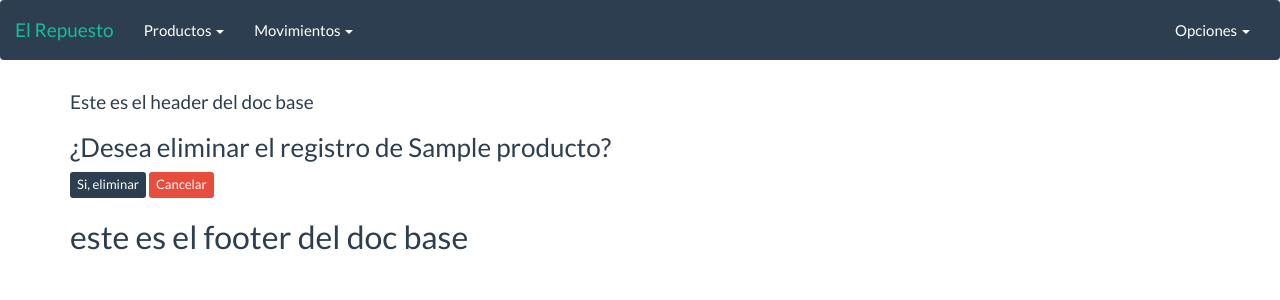
After one commit to liferaco/diplomadoDjango2018, a Django app: page /eliminar/1 in a window 1280 px wide. The commit adds this page. Shown: the top 300 px of the page. Run offline with Django 3.2, Linux system fonts and the light colour scheme; tables that the repository leaves empty hold one stand-in row (values such as "Sample post"); some libraries are stand-ins or nearby versions.

Commit message:
video 10. Actualizar y Eliminar registros del modelo productos

```diff
--- a/pagina/urls.py
+++ b/pagina/urls.py
@@ -1,10 +1,13 @@
 from django.urls import path,include
-from pagina.views import index,producto_view,producto_list
+from pagina.views import index,producto_view,producto_list,producto_update,producto_delete
 
 app_name = 'pagina'
 
 urlpatterns = [
     path('', index,name='index'),
-    path('nuevo', producto_view,name='producto_crear'),
-    path('listar', producto_list,name='producto_listar'),
+    path('nuevo',producto_view,name='producto_crear'),
+    path('listar',producto_list,name='producto_listar'),
+    path('editar/<idProducto>',producto_update,name='producto_editar'),
+    path('eliminar/<idProducto>',producto_delete,name='producto_eliminar'),
+
 ]
--- a/pagina/views.py
+++ b/pagina/views.py
@@ -16,7 +16,7 @@ def producto_view(request):
 		return redirect('pagina:index')
 	else:
 		form = productoForm()
-	return render(request,'pagina/productoForm.html',{'form':form})
+	return render(request,'pagina/productoForm.html',{'form': form})
 
 def producto_list(request):
 
@@ -24,3 +24,23 @@ def producto_list(request):
 	contexto = {'productosContex':productos}
 
 	return render(request,'pagina/productoList.html',contexto)
+
+def producto_update(request,idProducto):
+
+	productos = producto.objects.get(id=idProducto)
+	if request.method=='GET':
+		form= productoForm(instance=productos)
+	else:
+		form=productoForm(request.POST,instance=productos)
+		if form.is_valid():
+			form.save()
+		return redirect('pagina:producto_listar')
+	return render(request,'pagina/productoForm.html',{'form':form})
+
+
+def producto_delete(request,idProducto):
+	productos = producto.objects.get(id=idProducto)
+	if request.method=='POST':
+		productos.delete()
+		return redirect('pagina:producto_listar')
+	return render(request,'pagina/productoDelete.html',{'productos':productos})
--- /dev/null
+++ b/templates/pagina/productoDelete.html
@@ -0,0 +1,11 @@
+{% extends 'base/base.html' %}
+
+{% block content %}
+<form method="POST">
+	{% csrf_token %}
+	<h3>¿Desea eliminar el registro de {{productos.nombre}}?</h3>
+	<button class="btn btn-primary btn-xs" type="submit">Si, eliminar</button>
+	<a class="btn btn-danger btn-xs" href="{% url 'pagina:producto_listar' %}">Cancelar</a>
+</form>
+
+{% endblock %}
--- a/templates/pagina/productoList.html
+++ b/templates/pagina/productoList.html
@@ -11,6 +11,7 @@
 				<td> Tipo </td>
 				<td> Costo </td>
 				<td> Marca </td>
+				<td> Acción </td>
 			</tr>
 		</thead>
 		<tbody>
@@ -23,6 +24,10 @@
 					<td>{{producto.tipo}}</td>
 					<td>{{producto.costo}}</td>
 					<td>{{producto.idMarca}}</td>
+					<td>
+						<a class="btn btn-primary btn-xs" href="{%url 'pagina:producto_editar' producto.id %}">Editar</a>
+						<a class="btn btn-danger btn-xs" href="{%url 'pagina:producto_eliminar' producto.id %}">Eliminar</a>
+					</td>
 				</tr>
 				{% endfor %}
 			{% else %}
```
